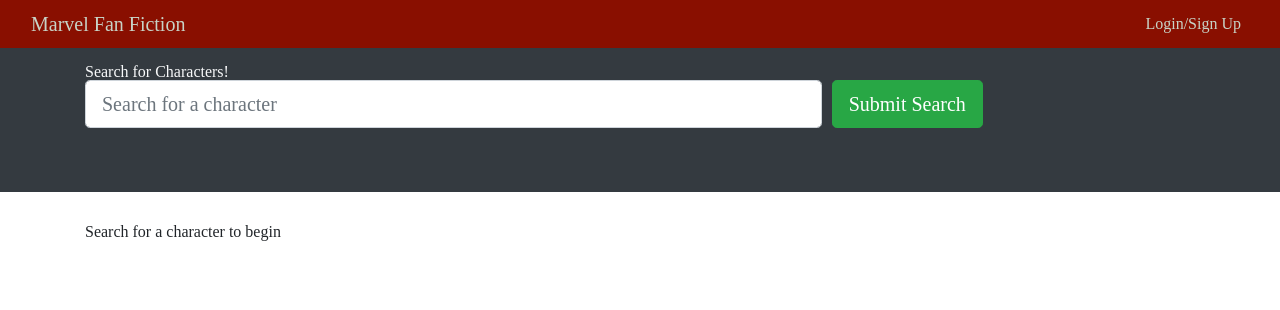
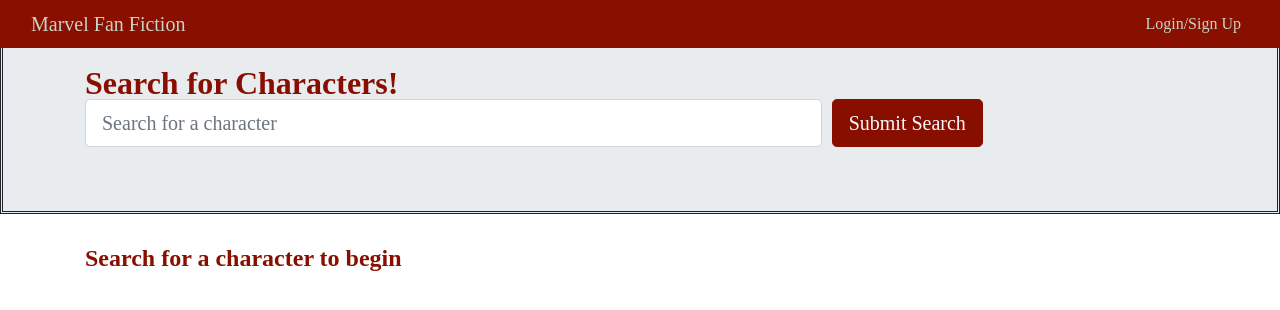
Before and after one commit to hamzaramzanali/fan-fiction, a React (Create React App) app in the folder client/: page /searchSpecific in a window 1280 px wide. Shown: the top 310 px of the page. Built offline with nearby package versions, Linux system fonts and the light colour scheme.

Commit message:
searchpage css

```diff
--- a/client/src/App.js
+++ b/client/src/App.js
@@ -11,6 +11,9 @@
 import SearchAllCharacters from './pages/SearchAllCharacters';
 import SearchPage from './pages/SearchPage';
 import SavedCharacters from './pages/SavedCharactersPage';
+
+//import css
+import './css/profilePage.css';
 
 // Construct our main GraphQL API endpoint
 const httpLink = createHttpLink({
--- /dev/null
+++ b/client/src/css/profilePage.css
@@ -0,0 +1,13 @@
+.profilePage {
+    background-image: linear-gradient(45deg, #880f00, transparent);
+    max-width: auto !important;
+    max-width: inherit;
+    float: unset;
+    margin-top: 4rem;
+    max-width: fit-content !important;
+
+}
+
+.profileAside {
+    display: inline !important;
+}
--- /dev/null
+++ b/client/src/css/searchPage.css
@@ -0,0 +1,37 @@
+.text-light {
+    color: #f8f9fa;
+}
+
+.jumbotron-fluid {
+    border-color: #880f00;
+    border: double;
+}
+
+.searchTitle {
+    color: #880f00;
+    font-weight: bold;
+    font-size: revert;
+}
+
+.btnIcon {
+    background-color:#880f00 !important;
+    border-color:#880f00 !important;
+    color: #f8f9fa !important;
+}
+
+.searchedTitle {
+    color: #880f00;
+    font-weight: bold;
+    font-size: revert;
+}
+
+.btn-info .btn-block .btn .btn-primary {
+    color: #f8f9fa !important;
+    background-color: #880f00 !important;
+    border-color: #880f00 !important;
+}
+
+/* .searchCard {
+    border-color: #880f00!important;
+    border-width: revert;
+} */
--- a/client/src/index.js
+++ b/client/src/index.js
@@ -4,6 +4,8 @@
 import App from './App';
 import 'bootstrap/dist/css/bootstrap.min.css';
 import './reset.css';
+import './css/profilePage.css';
+import './css/searchPage.css'
 
 ReactDOM.render(
   <React.StrictMode>
--- a/client/src/pages/ProfilePage.js
+++ b/client/src/pages/ProfilePage.js
@@ -2,6 +2,7 @@
 import { Navigate, useParams } from 'react-router-dom';
 import { useQuery } from '@apollo/client';
 
+import "../css/profilePage.css";
 import Container from 'react-bootstrap/Container';
 import Row from 'react-bootstrap/Row';
 import Col from 'react-bootstrap/Col';
@@ -48,11 +49,11 @@
     console.log(user.username);
     return (
 
-        <Container className="profile">
+        <Container className="profilePage">
 
             <Row>
                 <Col>
-                    <Card>
+                    <Card className="profileAside">
                         {/* <div> */}
                         {/* <ProfileAside /> */}
                         <Card.Title>
--- a/client/src/pages/SearchPage.js
+++ b/client/src/pages/SearchPage.js
@@ -3,6 +3,7 @@
 
 import React, { useState, useEffect } from 'react';
 import { Jumbotron, Container, Col, Form, Button, Card, CardColumns } from 'react-bootstrap';
+import "../css/searchPage.css"
 
 import { useMutation } from '@apollo/client';
 
@@ -91,9 +92,9 @@
 
     return (
       <>
-        <Jumbotron fluid className='text-light bg-dark'>
+        <Jumbotron fluid className='text bg jumbo'>
           <Container>
-            <h1>Search for Characters!</h1>
+            <h1 className='searchTitle'>Search for Characters!</h1>
             <Form onSubmit={handleFormSubmit}>
               <Form.Row>
                 <Col xs={12} md={8}>
@@ -107,7 +108,7 @@
                   />
                 </Col>
                 <Col xs={12} md={4}>
-                  <Button type='submit' variant='success' size='lg'>
+                  <Button className="btnIcon" type='submit' variant='success' size='lg'>
                     Submit Search
                   </Button>
                 </Col>
@@ -117,7 +118,7 @@
         </Jumbotron>
 
         <Container>
-          <h2>
+          <h2 className='searchedTitle'>
             {searchedCharacters?.length
               ? `Viewing ${searchedCharacters.length} results:`
               : 'Search for a character to begin'}
@@ -125,7 +126,7 @@
           <CardColumns>
             {searchedCharacters?.map((character) => {
               return (
-                <Card key={character.characterId} border='dark'>
+                <Card className ="searchCard" key={character.characterId} border='dark'>
                   {character.image ? (
                     <Card.Img src={character.image} alt={`The picture for ${character.name}`} variant='top' />
                   ) : null}
```
Also changed, not shown: 1 other file (tests, documents, lock files or other folders).
